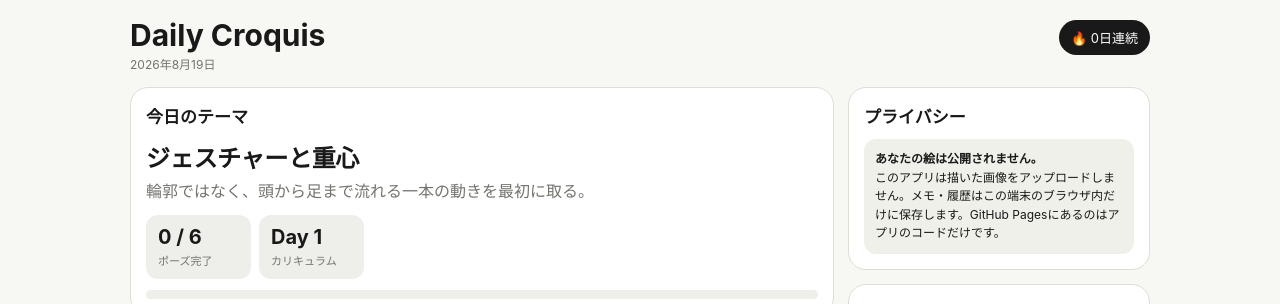
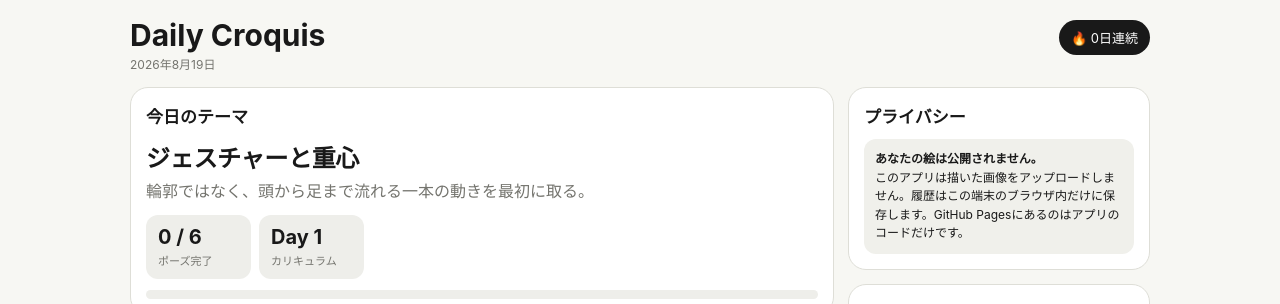
Before and after one commit to kindaglitch/daily-croquis, a plain HTML site: page index.html in a window 1280 px wide. Shown: the top 304 px of the page. Drawn offline with Linux system fonts and the light colour scheme; no server answers.

Commit message:
Update index.html

```diff
--- a/index.html
+++ b/index.html
@@ -108,7 +108,7 @@ details{font-size:12px;color:var(--muted)}.footer{font-size:11px;color:var(--mut
 <aside>
 <section class="card">
  <h2>プライバシー</h2>
- <div class="privacy"><b>あなたの絵は公開されません。</b><br>このアプリは描いた画像をアップロードしません。メモ・履歴はこの端末のブラウザ内だけに保存します。GitHub Pagesにあるのはアプリのコードだけです。</div>
+ <div class="privacy"><b>あなたの絵は公開されません。</b><br>このアプリは描いた画像をアップロードしません。履歴はこの端末のブラウザ内だけに保存します。GitHub Pagesにあるのはアプリのコードだけです。</div>
 </section>
 
 <section class="card">
```
